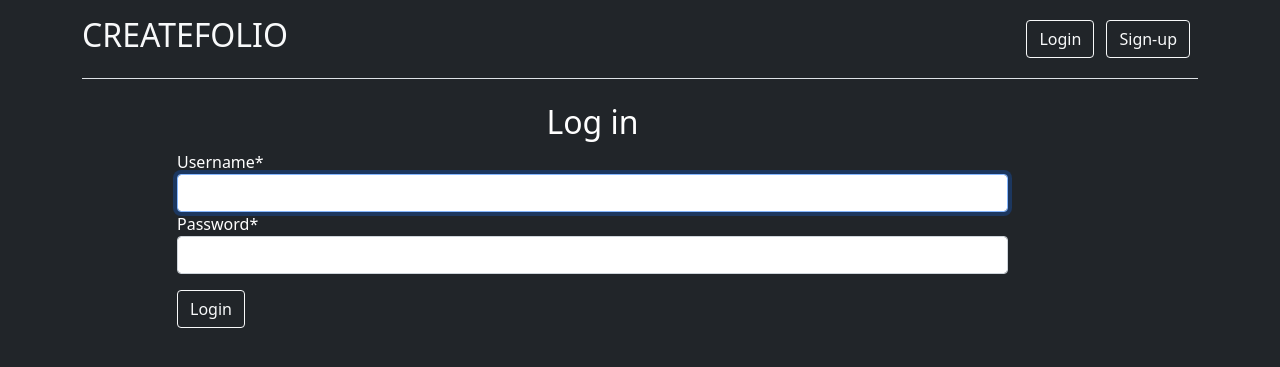
After one commit to NikOneZ1/createfolio, a Django app: page /login/ in a window 1280 px wide. The commit adds this page. Shown: the top 367 px of the page. Run offline with Django 3.2, Linux system fonts and the light colour scheme; some libraries are stand-ins or nearby versions.

Commit message:
Added login page

```diff
--- a/main/templates/main/home.html
+++ b/main/templates/main/home.html
@@ -19,13 +19,21 @@
                 <a href="/" class="btn btn-outline-light me-2">Profile</a>
                 <a href="/" class="btn btn-outline-light me-2">Logout</a>
               {%else%}
-                <a href="/" class="btn btn-outline-light me-2">Login</a>
+                <a href="{% url 'login' %}" class="btn btn-outline-light me-2">Login</a>
                 <a href="{% url 'register' %}" class="btn btn-outline-light me-2">Sign-up</a>
               {% endif %}
           </div>
         </header>
     </div>
 
+    {% if messages %}
+        {% for message in messages %}
+            <div class="alert alert-light" role="alert">
+                {{ message }}
+            </div>
+        {% endfor %}
+    {% endif %}
+
     {% block main_section %}
     {% endblock %}
 </body>
--- /dev/null
+++ b/main/templates/main/login.html
@@ -0,0 +1,22 @@
+{% extends 'main/home.html' %}
+{% load crispy_forms_tags %}
+{% block title_block %}
+<title>LogIn</title>
+{% endblock title_block %}
+{% block main_section %}
+    <div class="container">
+        <div class="row">
+            <div class="col-lg-1 col-md-1 col-sm-0"></div>
+            <div class="col-lg-9 col-md-9 col-sm-12">
+                <div class="form-section">
+                  <h2 class="text-center">Log in</h2>
+                  <form method="post">
+                    {% csrf_token %}
+                    {{ form|crispy }}
+                    <button type="submit" name="button" class="btn btn-outline-light mt-3">Login</button>
+                  </form>
+                </div>
+            </div>
+        </div>
+    </div>
+{% endblock main_section %}
--- a/main/templates/main/registration.html
+++ b/main/templates/main/registration.html
@@ -13,7 +13,7 @@
                 <button type="submit" name="button" class="btn btn-outline-light mt-3">Register</button>
               </form>
               <hr>
-              Already registered? <a href="{% url 'home' %}" class="text-light font-weight-bold">Log in</a>
+              Already registered? <a href="{% url 'login' %}" class="text-light font-weight-bold">Log in</a>
             </div>
         </div>
     </div>
--- a/main/urls.py
+++ b/main/urls.py
@@ -1,8 +1,10 @@
 from django.urls import path
 from .views import portfolio, home, register
+from django.contrib.auth import views as auth_views
 
 urlpatterns = [
     path('portfolio/<portfolio_name>', portfolio, name='portfolio'),
     path('', home, name='home'),
     path('register/', register, name='register'),
+    path('login/', auth_views.LoginView.as_view(template_name='main/login.html'), name='login'),
 ]
--- a/main/views.py
+++ b/main/views.py
@@ -24,9 +24,8 @@ def register(request):
         if form.is_valid():
             form.save()
             username = form.cleaned_data.get('username')
-            messages.success(request, f'User {username} has been created!')
-            #return redirect('login')
-            return redirect('home')
+            messages.success(request, f'User {username} has been created! You can login now.')
+            return redirect('login')
         else:
             messages.error(request, f'Nope')
 
--- a/portfolio/settings.py
+++ b/portfolio/settings.py
@@ -130,3 +130,6 @@ MEDIA_ROOT = os.path.join(BASE_DIR, 'media')
 MEDIA_URL = '/media/'
 
 CRISPY_TEMPLATE_PACK = 'bootstrap4'
+
+LOGIN_REDIRECT_URL = 'home'
+LOGIN_URL = 'login'
```
